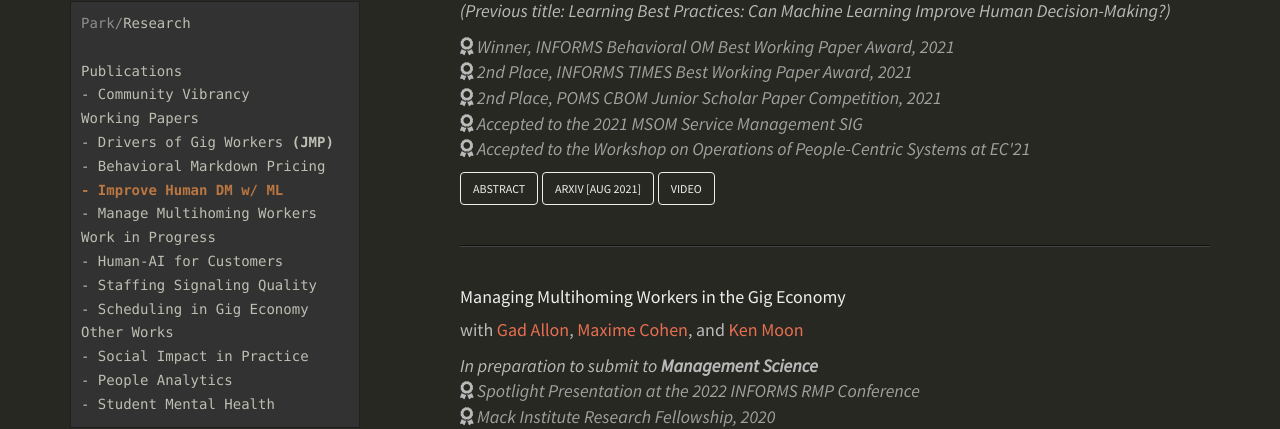
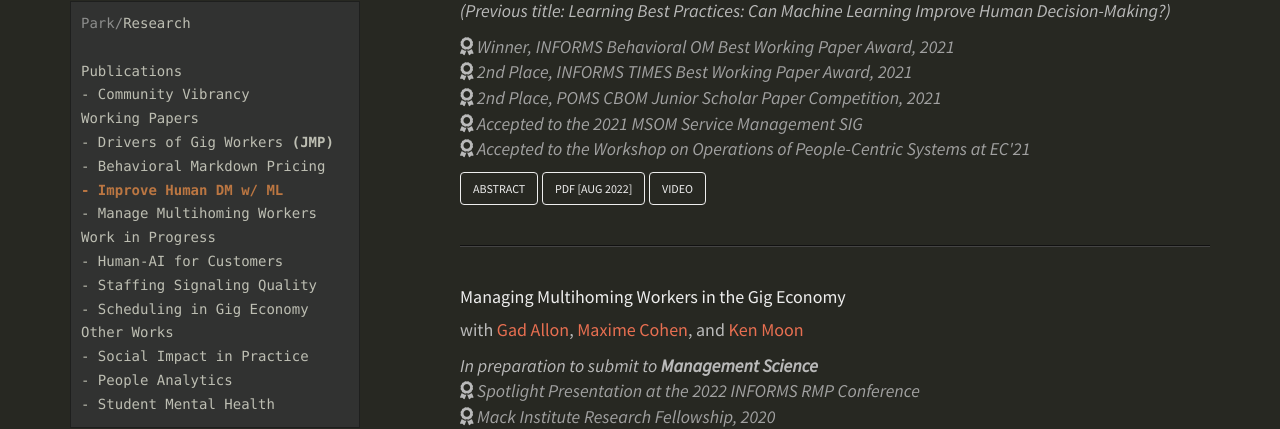
Before and after one commit to parksinchaisri/parksinchaisri.github.io, a Jekyll site: the page index.html, which Jekyll copies as it is, in a window 1280 px wide and 900 px high, scrolled down 2762 px. Shown: the part 79-508 px from the top of the window. Built offline with Jekyll 4.4.1, drawn with Linux system fonts in a browser that asks for light colours; some web fonts are replaced.

Commit message:
tips-submitted

```diff
--- a/index.html
+++ b/index.html
@@ -338,8 +338,8 @@ abstract
 <a class="btn btn-default" data-toggle="collapse" href="#abstracttips" role="button" aria-expanded="false" aria-controls="collapseExample">
 abstract
 </a>
-<!--a href="files/tips.pdf" class="btn btn-default" target="_blank" role="button">PDF</a-->
-<a href="https://arxiv.org/abs/2108.08454" class="btn btn-default" target="_blank" role="button">arXiv [Aug 2021]</a>
+<a href="files/tips.pdf" class="btn btn-default" target="_blank" role="button">PDF [Aug 2022]</a>
+<!--a href="https://arxiv.org/abs/2108.08454" class="btn btn-default" target="_blank" role="button">arXiv [Aug 2021]</a-->
 <a href="https://www.dropbox.com/s/bm85yjjoiif9xem/Tips-INFORMS2021-Normal.mp4?dl=0" class="btn btn-default" target="_blank" role="button">Video</a>
 </p>
 <div class="collapse" id="abstracttips">
```
